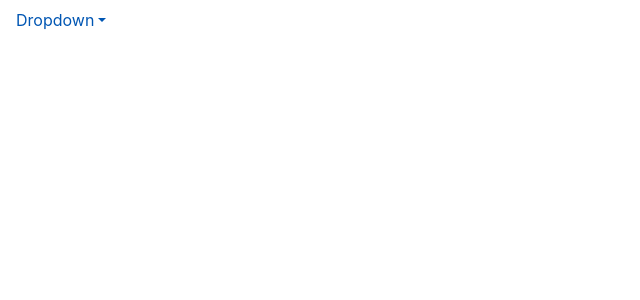
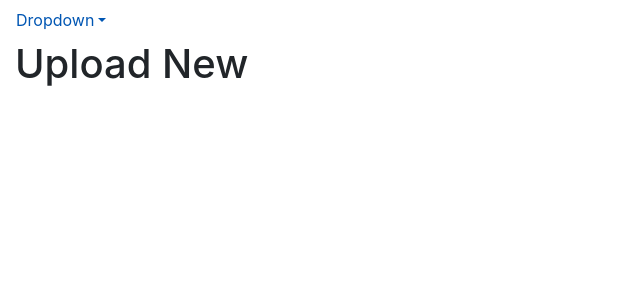
Before and after one commit to DW579/email-builder, a React (Create React App) app in the folder client/: page /upload-new in a window 1280 px wide. Shown: the top 300 px of the page, without its empty margins (0-640 px from the left). Built offline with nearby package versions, Linux system fonts and the light colour scheme.

Commit message:
Created UploadNew, UploadEdit, UploadDelete. Routed to these pages.

```diff
--- a/client/src/App.js
+++ b/client/src/App.js
@@ -5,8 +5,10 @@ import Home from "./App/pages/Home";
 import Build from "./App/pages/Build";
 import Test from "./App/pages/Test";
 import Upload from "./App/pages/Upload";
+import UploadNew from "./App/pages/UploadNew";
+import UploadEdit from "./App/pages/UploadEdit";
+import UploadDelete from "./App/pages/UploadDelete";
 import Download from "./App/pages/Download";
-import List from "./App/pages/List";
 import Navagation from "./App/components/Navagation";
 
 class App extends Component {
@@ -20,7 +22,9 @@ class App extends Component {
                     <Route path="/test" component={Test} />
                     <Route path="/upload" component={Upload} />
                     <Route path="/download" component={Download} />
-                    <Route path="/list" component={List} />
+                    <Route path="/upload-new" component={UploadNew} />
+                    <Route path="/upload-edit" component={UploadEdit} />
+                    <Route path="/upload-delete" component={UploadDelete} />
                 </Switch>
             </div>
         );
--- a/client/src/App/pages/Upload.js
+++ b/client/src/App/pages/Upload.js
@@ -14,7 +14,7 @@ class Upload extends Component {
                             title={"New"}
                             image={""}
                             text={"Create a new mod"}
-                            link={"./"}
+                            link={"./upload-new"}
                             link_text={"Start New"}
                         ></CardTile>
                     </Col>
@@ -23,7 +23,7 @@ class Upload extends Component {
                             title={"Edit"}
                             image={""}
                             text={"Edit an existing mod"}
-                            link={"./"}
+                            link={"./upload-edit"}
                             link_text={"Start Edit"}
                         ></CardTile>
                     </Col>
@@ -32,7 +32,7 @@ class Upload extends Component {
                             title={"Delete"}
                             image={""}
                             text={"Delete a mod"}
-                            link={"./"}
+                            link={"./upload-delete"}
                             link_text={"Start Delete"}
                         ></CardTile>
                     </Col>
--- /dev/null
+++ b/client/src/App/pages/UploadDelete.js
@@ -0,0 +1,19 @@
+import React, { Component } from "react";
+import Container from "react-bootstrap/Container";
+import Col from "react-bootstrap/Col";
+import Row from "react-bootstrap/Row";
+
+class UploadDelete extends Component {
+    render() {
+        return (
+            <Container fluid>
+                <Row>
+                    <Col>
+                        <h1>Upload Delete</h1>
+                    </Col>
+                </Row>
+            </Container>
+        );
+    }
+}
+export default UploadDelete;
--- /dev/null
+++ b/client/src/App/pages/UploadEdit.js
@@ -0,0 +1,19 @@
+import React, { Component } from "react";
+import Container from "react-bootstrap/Container";
+import Col from "react-bootstrap/Col";
+import Row from "react-bootstrap/Row";
+
+class UploadEdit extends Component {
+    render() {
+        return (
+            <Container fluid>
+                <Row>
+                    <Col>
+                        <h1>Upload Edit</h1>
+                    </Col>
+                </Row>
+            </Container>
+        );
+    }
+}
+export default UploadEdit;
--- /dev/null
+++ b/client/src/App/pages/UploadNew.js
@@ -0,0 +1,19 @@
+import React, { Component } from "react";
+import Container from "react-bootstrap/Container";
+import Col from "react-bootstrap/Col";
+import Row from "react-bootstrap/Row";
+
+class UploadNew extends Component {
+    render() {
+        return (
+            <Container fluid>
+                <Row>
+                    <Col>
+                        <h1>Upload New</h1>
+                    </Col>
+                </Row>
+            </Container>
+        );
+    }
+}
+export default UploadNew;
```
